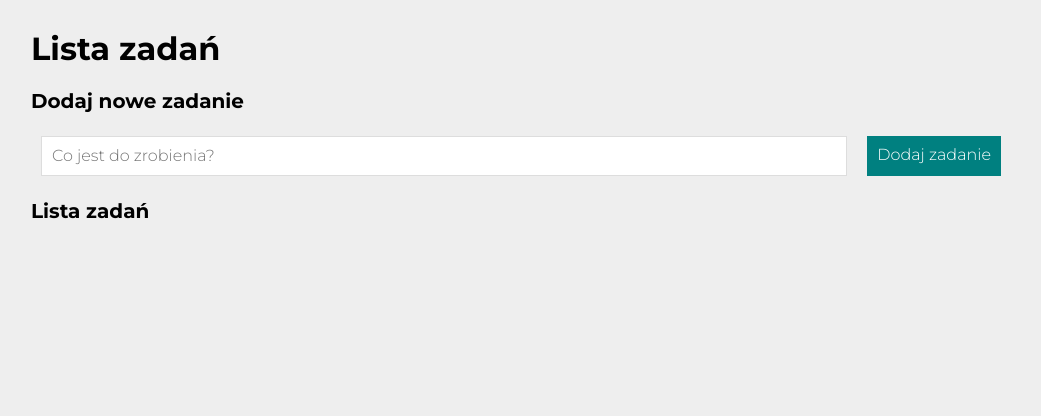
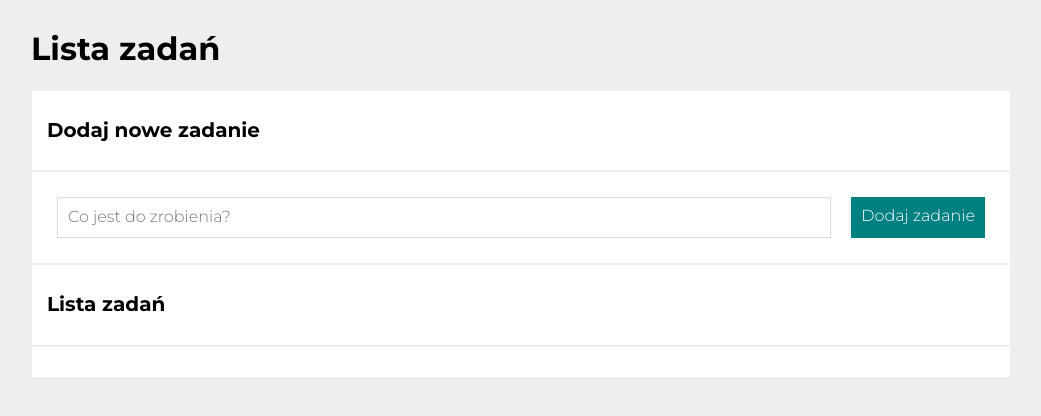
Before and after one commit to MCesarczyk/tasklist, a plain HTML site: page index.html in a window 1280 px wide. Shown: the whole page, without its empty margins (119-1160 px from the left). Drawn offline with nearby package versions, Linux system fonts and the light colour scheme.

Commit message:
Update section.css

```diff
--- a/css/section.css
+++ b/css/section.css
@@ -1,3 +1,13 @@
+.section {
+    margin-bottom: 10px;
+}
+
+.section__container {
+    background-color: #fff;
+    border: solid 1px #eee;
+    padding: 15px;
+}
+
 .section__header {
     font-weight: 700;
     font-size: 20px;
```
